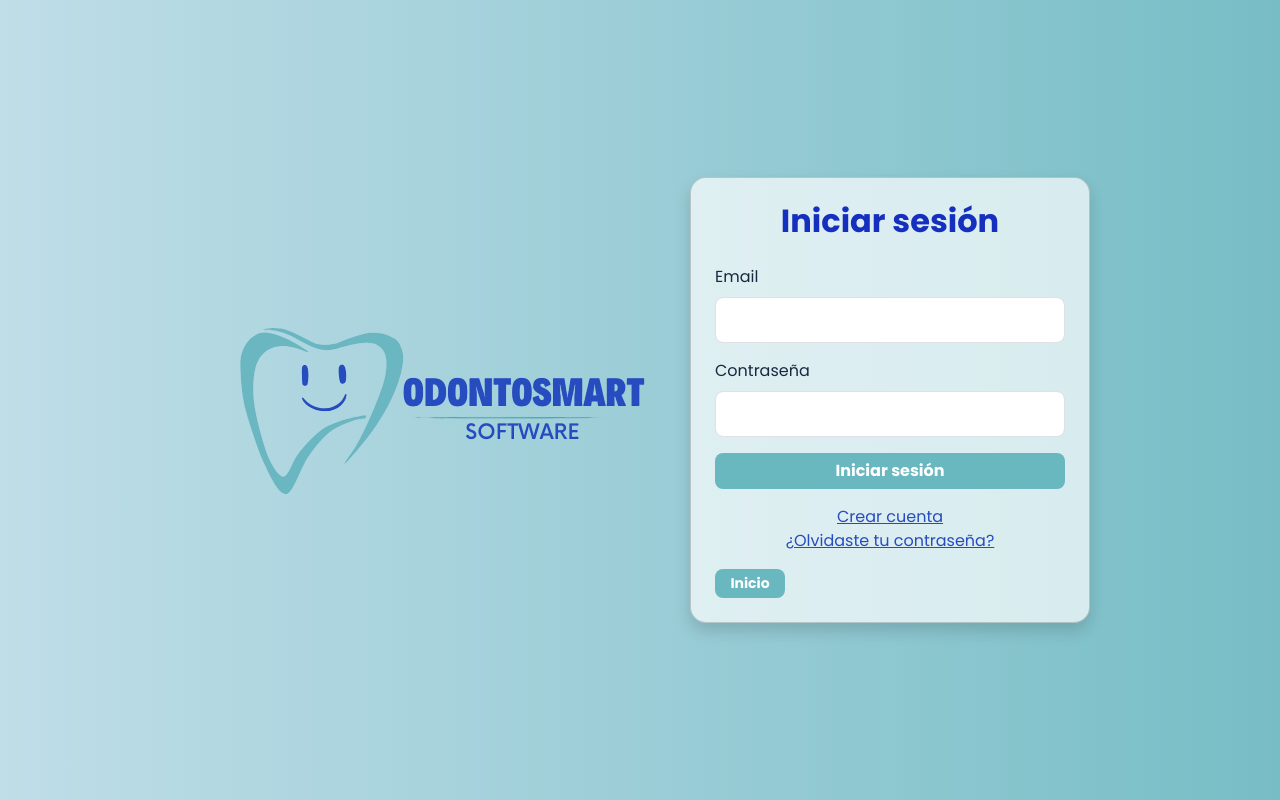
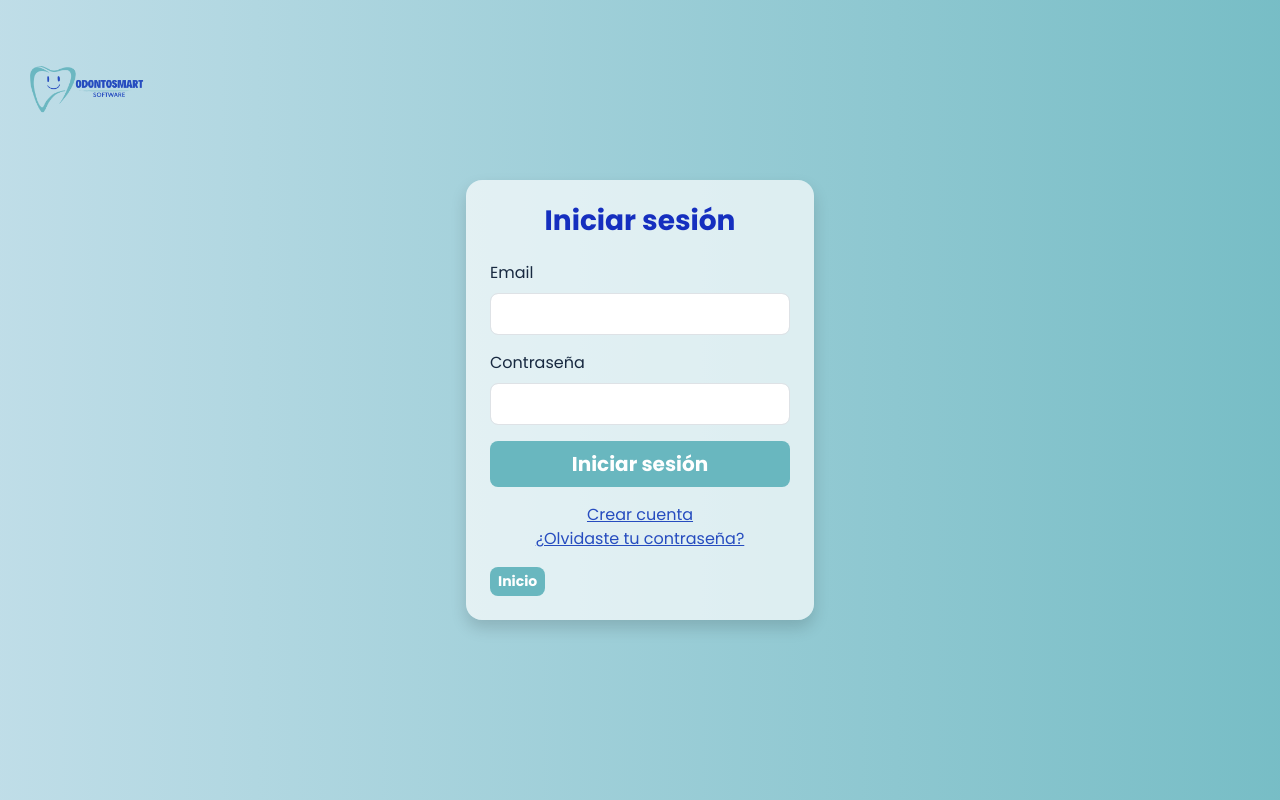
Before and after one commit to viquezisaac373-del/Odontosmart, a PHP site: page /odontosmart/auth/iniciar_sesion.php in a window 1280 px wide. Run offline with PHP 8.4, Linux system fonts and the light colour scheme.

Commit message:
Mejoras responsive del login

```diff
--- a/assets/css/iniciar_sesion.css
+++ b/assets/css/iniciar_sesion.css
@@ -1,105 +1,118 @@
 /* Estilos para la página de iniciar sesión */
-  /* Estilos generales del cuerpo */
-  body {
+
+/* ---------- Cuerpo ---------- */
+body.login-page {
     margin: 0;
-    padding: 0;
     font-family: 'Poppins', sans-serif;
     color: #fff;
-    background: linear-gradient(270deg , #D5E7F2, #69B7BF, #d5e7f2);
+    background: linear-gradient(270deg, #D5E7F2, #69B7BF, #D5E7F2);
     background-size: 300% 300%;
     animation: rgbFlow 100s ease infinite;
-    height: 100vh;
-    display: flex;
-    justify-content: center;
-    align-items: center;
+    min-height: 100vh;      /* antes height: 100vh, que cortaba el contenido en móvil */
+    overflow-x: hidden;
 }
+/* El centrado ahora lo hace <main> (d-flex + min-vh-100), no el body */
 
-  /* Animación del degradado de fondo */
 @keyframes rgbFlow {
     0%   { background-position: 0% 50%; }
     50%  { background-position: 100% 50%; }
     100% { background-position: 0% 50%; }
 }
 
-  /* Tarjeta que contiene el formulario de login */
+/* ---------- Logo ---------- */
+.logo-fixed {
+    position: fixed;
+    top: 16px;
+    left: 16px;
+    width: 140px;
+    height: auto;
+    z-index: 10;
+}
+
+/* ---------- Tarjeta ---------- */
 .card {
     position: relative;
-    background: #ffffffaf; /* fondo semitransparente */
+    background: #ffffffaf;
     color: #000;
+    border: none;
     border-radius: 16px;
-    padding: 30px;
-    max-width: 400px;
-
     width: 100%;
-    box-shadow: 0 8px 20px rgba(0,0,0,0.2);
-    box-shadow: 0 8px 20px rgba(0,0,0,0.2);
+    max-width: 440px;
+    margin: 0 auto;
+    box-shadow: 0 8px 20px rgba(0, 0, 0, 0.2);
     transition: transform 0.3s ease, box-shadow 0.3s ease;
-  }
-
-  .card:hover {
-    transform: translateY(-5px);
-    box-shadow: 0 12px 28px rgba(0,0,0,0.3);
+    /* El padding lo controla Bootstrap en el HTML (p-3 p-sm-4) */
 }
 
 .card h2 {
-    color: #152FBF;  /* azul principal de la paleta */
+    color: #152FBF;
+}
+
+/* ---------- Formulario ---------- */
+.form-label {
+    color: #182940;
 }
 
 .form-control {
     border-radius: 8px;
-    padding: 10px 12px;
-    font-size: 1em;
+    font-size: 1rem;        /* 16px mínimo evita el zoom automático en iOS */
 }
 
+/* ---------- Botones y enlaces ---------- */
 .btn-success {
-    background: #69B7BF;  /* verde agua de la paleta */
+    background: #69B7BF;
     border: none;
     border-radius: 8px;
     font-weight: bold;
     transition: 0.3s;
 }
 
+a {
+    color: #264CBF;
+    transition: color 0.3s;
+}
+
+/* Hover solo en dispositivos con mouse (en táctiles se queda "pegado") */
+@media (hover: hover) {
+    .card:hover {
+        transform: translateY(-5px);
+        box-shadow: 0 12px 28px rgba(0, 0, 0, 0.3);
+    }
+
     .btn-success:hover {
-    background: #264CBF;  /* azul secundario */
+        background: #264CBF;
         transform: scale(1.05);
     }
 
-  a {
-    color: #264CBF;  /* azul secundario */
-    transition: color 0.3s;
-  }
-
     a:hover {
-    color: #69B7BF;  /* azul principal */
+        color: #69B7BF;
         text-decoration: underline;
-  }
-
-  @media (max-width: 500px) {
-    .card {
-        padding: 20px;
     }
 }
 
-  /* Ejemplo de estilos comentados que no se usan actualmente
-  .background {
-      position: fixed;
-      top: 0; left: 0;
-      width: 100%; height: 100%;
-      background: linear-gradient(270deg, #264CBF, #D5E7F2, #69B7BF);
-      background-size: 300% 300%;
-      animation: rgbFlow 200s ease infinite;
-      z-index: -1;
+/* ---------- Tablet y celular (≤ 991px) ---------- */
+@media (max-width: 991.98px) {
+    /* El logo deja de flotar y se centra arriba, sin tapar la tarjeta */
+    .logo-fixed {
+        position: static;
+        display: block;
+        width: 120px;
+        margin: 20px auto 0;
     }
 
+    /* Ya no hace falta ocupar toda la altura para centrar */
+    main.min-vh-100 {
+        min-height: auto !important;
+    }
+}
+
+/* ---------- Celular (≤ 500px) ---------- */
+@media (max-width: 500px) {
     .logo-fixed {
-      position: fixed;
-      left: 20px;
-      bottom: 20px;
-      width: 120px;
-      opacity: 0.9;
+        width: 130px;
     }
-  */
 
-  .form-label {
-    color: #182940;  /* texto oscuro para etiquetas */
+    .card {
+        border-radius: 12px;
     }
+}
--- a/auth/iniciar_sesion.php
+++ b/auth/iniciar_sesion.php
@@ -32,15 +32,19 @@ if (!empty($_SESSION['user'])) {
     <link rel="stylesheet" href="../assets/css/iniciar_sesion.css">
 </head>
 
-<body>
+<body class="login-page">
 
     <!-- Logo decorativo -->
     <img src="../assets/img/odonto.png" class="logo-fixed" alt="OdontoSmart">
 
-    <div class="card shadow p-4">
-        <h2 class="text-center mb-4"><strong>Iniciar sesión</strong></h2>
+    <main class="container min-vh-100 d-flex align-items-center justify-content-center py-4">
+        <div class="row w-100 justify-content-center">
+            <div class="col-12 col-sm-10 col-md-8 col-lg-6 col-xl-4">
 
-        <!-- Mensajes -->
+                <div class="card shadow p-3 p-sm-4">
+                    <h2 class="text-center mb-4 fs-3"><strong>Iniciar sesión</strong></h2>
+
+                    <!-- Mensajes (igual que antes) -->
                     <?php if (!empty($_GET['error'])): ?>
                         <div class="alert alert-danger text-center" role="alert">
                             <?= htmlspecialchars($_GET['error']) ?>
@@ -58,35 +62,23 @@ if (!empty($_SESSION['user'])) {
                         </div>
                     <?php endif; ?>
 
-        <!-- Formulario -->
+                    <!-- Formulario (igual que antes) -->
                     <form method="POST" action="autenticar.php">
                         <input type="hidden" name="csrf_token" value="<?= htmlspecialchars($csrf_token) ?>">
 
                         <div class="mb-3">
                             <label for="email" class="form-label">Email</label>
-                <input
-                    type="email"
-                    id="email"
-                    name="email"
-                    class="form-control"
-                    required
-                    autocomplete="username"
-                >
+                            <input type="email" id="email" name="email" class="form-control form-control-lg"
+                                   required autocomplete="username">
                         </div>
 
                         <div class="mb-3">
                             <label for="password" class="form-label">Contraseña</label>
-                <input
-                    type="password"
-                    id="password"
-                    name="password"
-                    class="form-control"
-                    required
-                    autocomplete="current-password"
-                >
+                            <input type="password" id="password" name="password" class="form-control form-control-lg"
+                                   required autocomplete="current-password">
                         </div>
 
-            <button type="submit" class="btn btn-success w-100">
+                        <button type="submit" class="btn btn-success btn-lg w-100">
                             <strong>Iniciar sesión</strong>
                         </button>
                     </form>
@@ -98,11 +90,13 @@ if (!empty($_SESSION['user'])) {
                     </div>
 
                     <div class="mt-3">
-            <a href="../index.php" class="btn btn-success btn-sm" style="width: 70px;">
-                Inicio
-            </a>
+                        <a href="../index.php" class="btn btn-success btn-sm">Inicio</a>
                     </div>
                 </div>
+
+            </div>
+        </div>
+    </main>
 
     <script src="https://cdn.jsdelivr.net/npm/bootstrap@5.3.0/dist/js/bootstrap.bundle.min.js"></script>
 </body>
```
Lines whose indentation alone changed are shown as unchanged.
